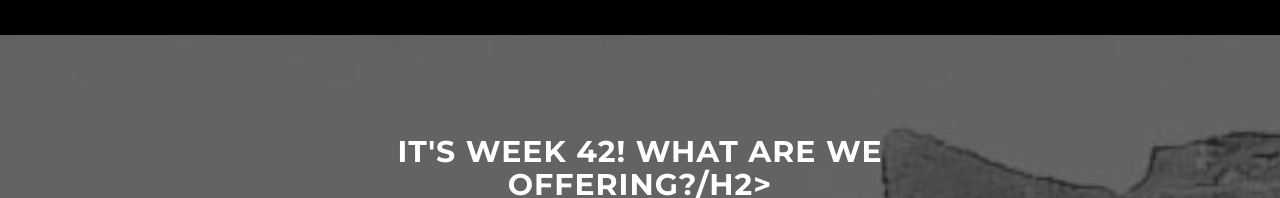
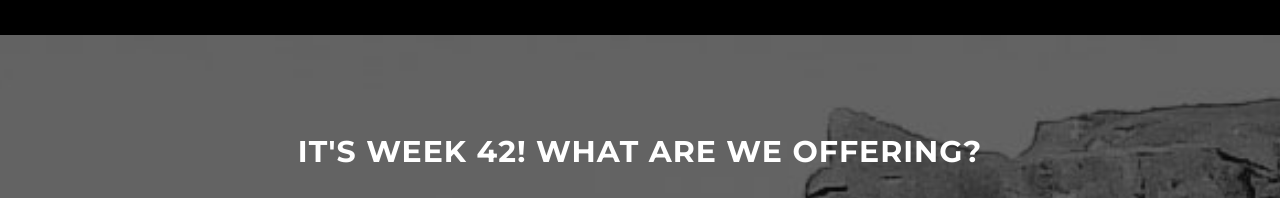
Before and after one commit to efshzjc/blog, a website: page index.html in a window 1280 px wide. Shown: the part 1400-1598 px from the top of the page. Drawn offline with nearby package versions, Linux system fonts and the light colour scheme; some packages are replaced by stand-ins of ours; a script that the page names is missing.

Commit message:
update formatting

```diff
--- a/index.html
+++ b/index.html
@@ -105,7 +105,7 @@
         <div class="download-section">
             <div class="container">
                 <div class="col-lg-8 col-lg-offset-2">
-                    <h2>It's Week 42! What are we offering?/h2>
+                    <h2>It's Week 42! What are we offering?</h2>
                     <p>Monday, Oct 10, 15:45: Free chat in the Sofa Lounge with Michael</p>
                     <p>Tuesday, Oct 11, 16:45: Card games in the Sofa Lounge with Owen</p>
                     <p>Wednesday, Oct 12, 15:45: Free chat in the School Front with Owen</p>
```
